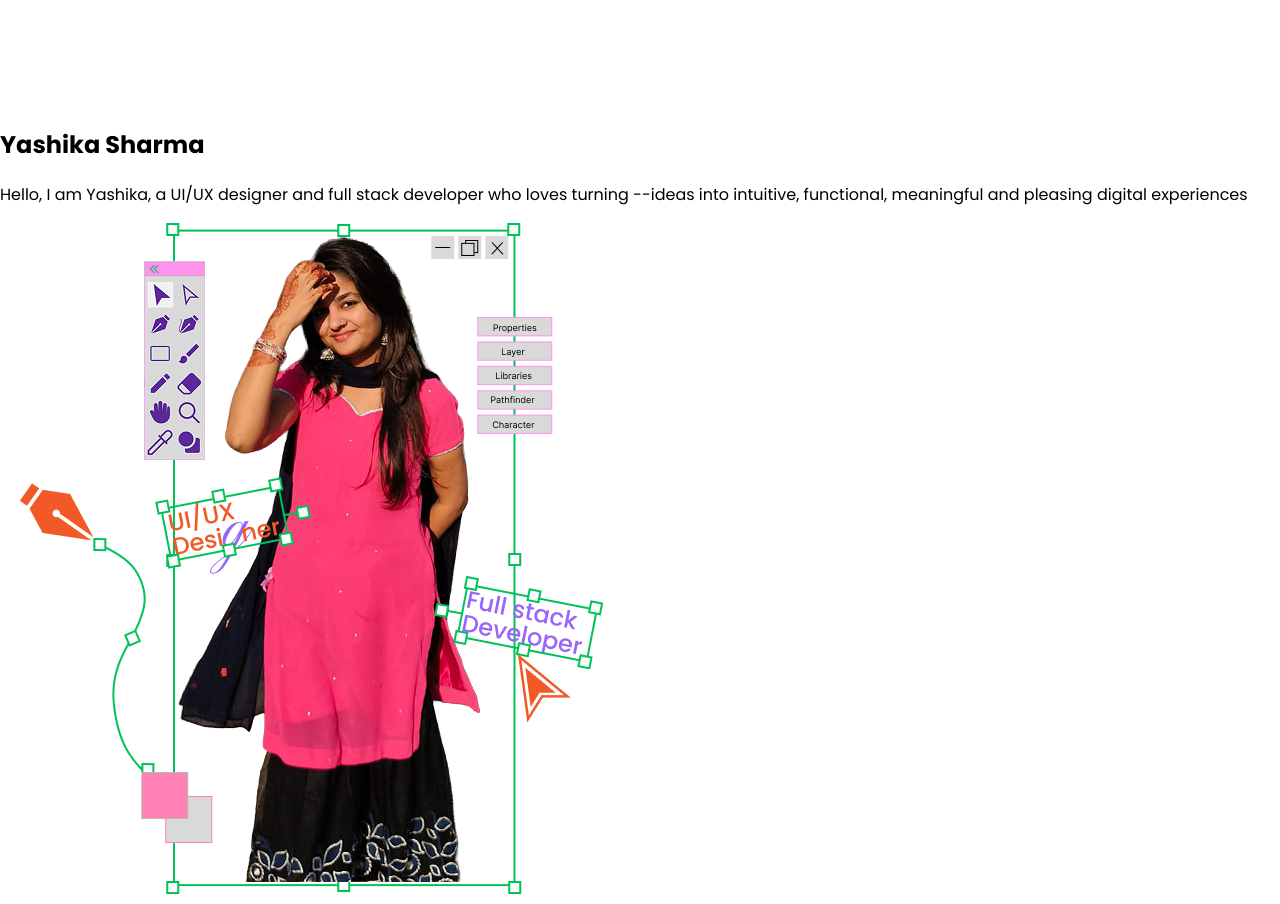
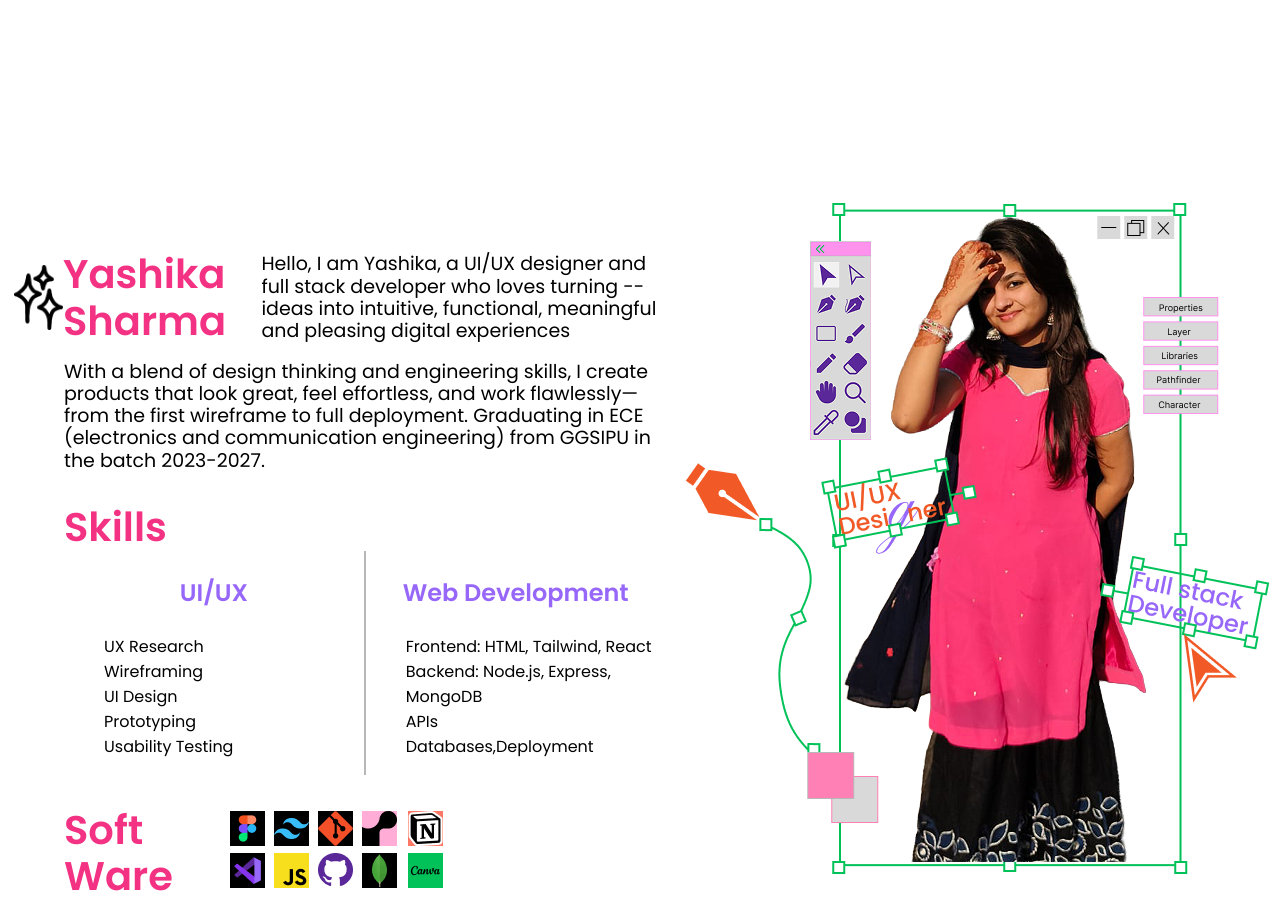
Before and after one commit to yashika0432/PORTFOLIO, a React (Create React App) app in the folder frontend/: page / in a window 1280 px wide. Shown: the part 1040-1944 px from the top of the page. Built offline with nearby package versions, Linux system fonts and the light colour scheme.

Commit message:
me section

```diff
--- a/frontend/src/App.js
+++ b/frontend/src/App.js
@@ -2,6 +2,7 @@ import "./App.css";
 import Navbar from "./components/navbar";
 import Landing from "./pages/landing";
 import Me from "./pages/me";
+import Work from "./pages/work";
 
 function App() {
   return (
@@ -12,6 +13,7 @@ function App() {
       <Navbar />
       <Landing />
       <Me />
+      <Work />
     </>
   );
 }
--- a/frontend/src/components/navbar.css
+++ b/frontend/src/components/navbar.css
@@ -19,7 +19,7 @@ body {
   margin-top: 5px;
   margin-left: 15px;
   height: 50px;
-  width: 30vw;
+  width: 35vw;
   justify-content: space-between;
   align-items: center;
 }
--- a/frontend/src/pages/me.jsx
+++ b/frontend/src/pages/me.jsx
@@ -1,16 +1,83 @@
+import "../style/me.css";
+
 export default function Me() {
   return (
     <section className="me">
       <div className="container">
+        <div className="left">
           <div className="texts">
+            <div className="name">
+              <img
+                src="/STARS.png"
+                alt=""
+                style={{
+                  marginLeft: "-50px",
+
+                  width: "49px",
+                  height: "65px",
+                }}
+              ></img>
               <h1>Yashika Sharma</h1>
-          <p>
+            </div>
+
+            <p
+              style={{
+                fontSize: "19px",
+                lineHeight: "117.6%",
+                margin: 0,
+              }}
+            >
               Hello, I am Yashika, a UI/UX designer and full stack developer who
               loves turning --ideas into intuitive, functional, meaningful and
               pleasing digital experiences
             </p>
           </div>
-        <div className="pic">
+          <div className="texts">
+            <p>
+              With a blend of design thinking and engineering skills, I create
+              products that look great, feel effortless, and work
+              flawlessly—from the first wireframe to full deployment. Graduating
+              in ECE (electronics and communication engineering) from GGSIPU in
+              the batch 2023-2027.
+            </p>
+          </div>
+          <div className="sets">
+            <h1>Skills</h1>
+            <div className="data">
+              <div
+                className="des"
+                style={{ width: "50vw", borderRight: "2px solid #B8B8B8" }}
+              >
+                <h3>UI/UX</h3>
+                <ul>
+                  <li>UX Research</li>
+                  <li> Wireframing </li>
+                  <li>UI Design </li>
+                  <li>Prototyping</li>
+                  <li>Usability Testing</li>
+                </ul>
+              </div>
+              <div className="webdev" style={{ width: "50vw" }}>
+                <h3>Web Development</h3>
+                <ul>
+                  <li>Frontend: HTML, Tailwind, React</li>
+                  <li>Backend: Node.js, Express, MongoDB</li>
+                  <li>APIs</li>
+
+                  <li>Databases,Deployment</li>
+                </ul>
+              </div>
+            </div>
+          </div>
+          <div className="sw">
+            <h1>Soft Ware</h1>
+            <div className="apps">
+              <img src="/SOFT.png" alt=""></img>
+            </div>
+          </div>
+        </div>
+
+        <div className="right">
           <img src="/me.png" alt=""></img>
         </div>
       </div>
--- /dev/null
+++ b/frontend/src/pages/work.jsx
@@ -0,0 +1,5 @@
+function Work() {
+  return <></>;
+}
+
+export default Work;
--- a/frontend/src/style/me.css
+++ b/frontend/src/style/me.css
@@ -0,0 +1,73 @@
+.me {
+  margin: 6rem 4rem;
+  width: auto;
+}
+.texts {
+  display: flex;
+  align-items: center;
+  gap: 2rem;
+  margin-bottom: 1rem;
+}
+.me h1 {
+  display: inline-block;
+  color: #f33283;
+  font-size: 40px;
+  font-weight: 600;
+  margin: 0;
+  width: 13vw;
+  line-height: 117.6%;
+}
+.name {
+  display: flex;
+  align-items: center;
+  gap: 0;
+}
+.left {
+  flex: 1;
+  margin-top: 3rem;
+  width: 47vw;
+}
+.right {
+  flex: 1;
+  display: flex;
+  justify-content: center;
+}
+.container {
+  display: flex;
+  align-items: flex-start;
+  gap: -50rem;
+}
+
+.sets {
+  margin-top: 2rem;
+}
+h3 {
+  font-size: 24px;
+  font-weight: 600;
+  color: #9767f9;
+}
+p {
+  font-size: 19px;
+
+  line-height: 117.6%;
+  margin: 0;
+}
+
+.data {
+  display: flex;
+  justify-content: space-around;
+  text-align: center;
+  align-items: center;
+}
+
+li {
+  font-size: 16px;
+  font-weight: 400;
+  text-align: left;
+  list-style: none;
+}
+.sw {
+  margin-top: 2rem;
+  display: flex;
+  align-items: center;
+}
```
Also changed, not shown: frontend/public/SOFT.png (added), frontend/public/STARS.png (added). Lines whose indentation alone changed are shown as unchanged.
